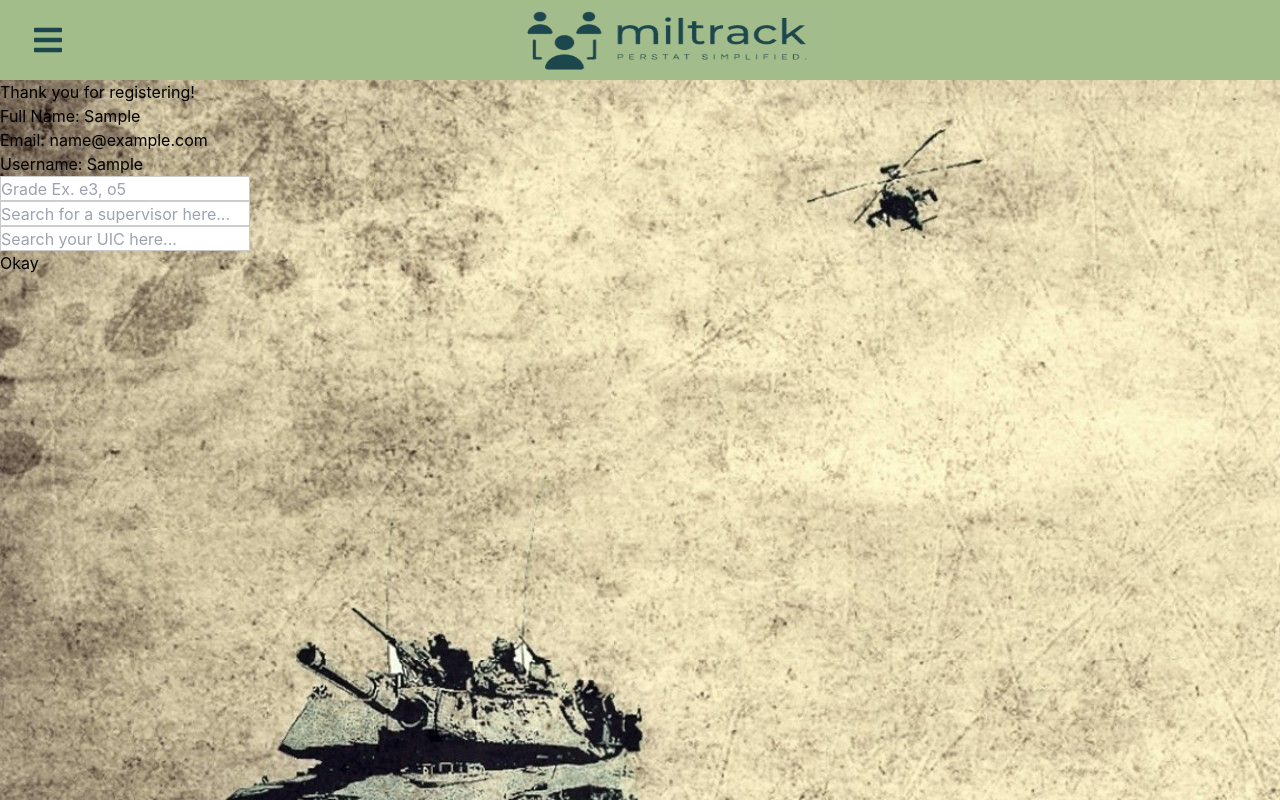
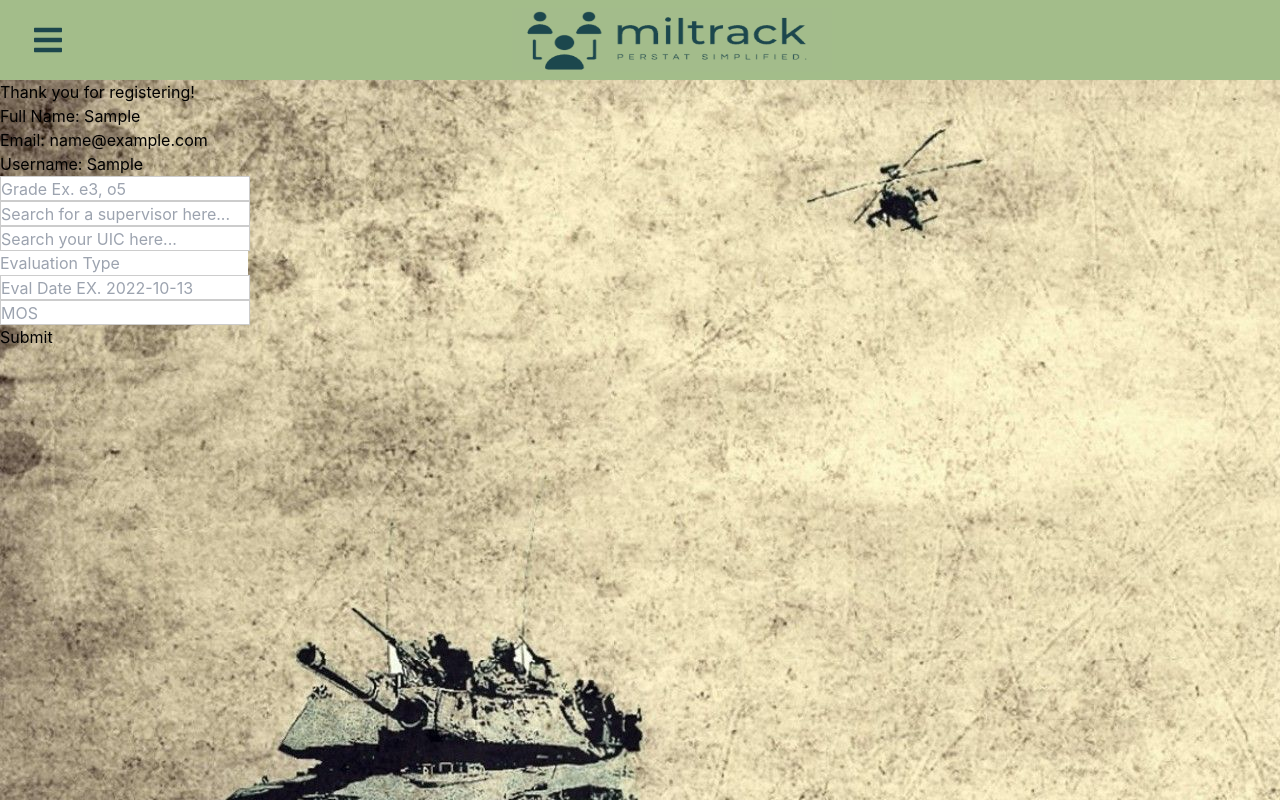
Before and after one commit to snack-boomz/miltrack, a React (Create React App) app in the folder client/: page /register in a window 1280 px wide. Both pictures are taken after typing "Sample", "name@example.com", "Sample", "Sample", "Sample" into the empty fields and a click on the input 640 px from the left and 457 px from the top of the page. Built offline with nearby package versions, Linux system fonts and the light colour scheme.

Commit message:
start medical table

```diff
--- a/client/src/pages/Register.jsx
+++ b/client/src/pages/Register.jsx
@@ -1,6 +1,7 @@
 import React from "react";
 import { useState, useEffect, useNavigate } from "react";
 import { Link } from "react-router-dom";
+import "./Register.css";
 
 
 
@@ -20,7 +21,14 @@ const Register = () => {
     const [filteredUnit, setFilteredUnit] = useState([]);
     const [orgId, setOrgId] = useState("");
     const [supervisor, setSupervisor] = useState(0);
+    const [evalName, setEvalName] = useState("");
+    const [evalDate, setEvalDate] = useState("");
+    const [mos, setMos] = useState("");
 
+    const userTable = ({ username, fullName, password, grade, supervisor, orgId, mos })
+   // const annualTrainingTable = ({ trainingName, trainingDate })
+    const evalTable = ({ evalName, evalDate, })
+    const medicalTable = ({ })
 
     const handleSubmit = (e) => {
         e.preventDefault();
@@ -102,6 +110,7 @@ const Register = () => {
                 <p>Email: {user.email}</p>
                 <p>Username: {user.username}</p>
                 <form onSubmit={eventHandler}>
+                    <div className="columnone">
                     <input type="text" name="rank" placeholder="Grade Ex. e3, o5" maxlength="2" onChange={(e) => setGrade(e.target.value)} />
                     <div className="search">
                         <input type="text" placeholder="Search for a supervisor here..." value={wordEntered} onChange={handleFilter} />
@@ -135,11 +144,24 @@ const Register = () => {
                             </div>
                         )}
                     </div>
+                    <input list="evals" name="eval" placeholder="Evaluation Type" onChange={(e) => setEvalName(e.target.value)}/>
+                    <datalist id="evals">
+                        <option value="OER"/>
+                        <option value="NCOER"/>
+                        <option value="Counseling"/>
+                    </datalist>
+                        <div>
+                            <input type="text" name="evaldate" placeholder="Eval Date EX. 2022-10-13" maxlength="10" onChange={(e) => setEvalDate(e.target.value)}/>
+                        </div>
+                    </div>
+                    <div className="columntwo">
+                    <input type="text" name="mos" placeholder="MOS" maxlength="6" onChange={(e) => setMos(e.target.value)}/>
+                    </div>
                 </form>
                 <Link to={`/${user.username}`}>
                     <button onClick={() => {
                         setFormComplete(false)
-                    }}>Okay</button>
+                    }}>Submit</button>
                 </Link>
             </div>
         )
```
Also changed, not shown: client/src/pages/Register.css (added).
